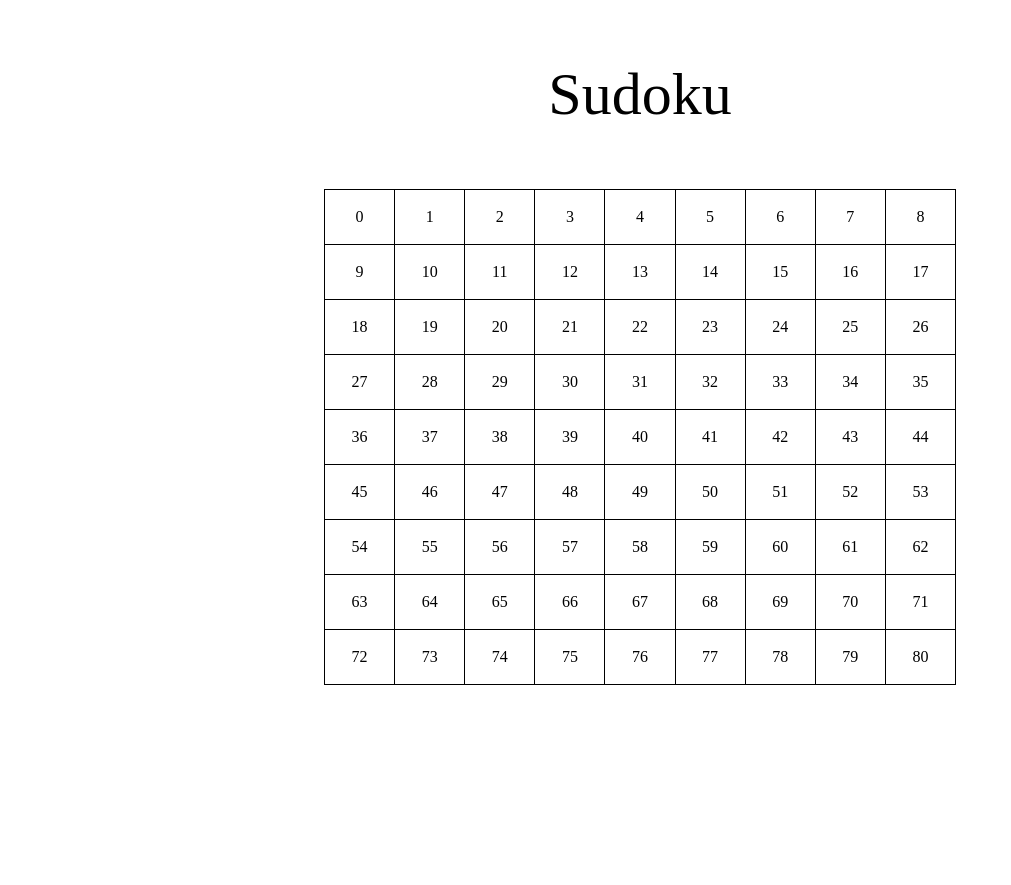
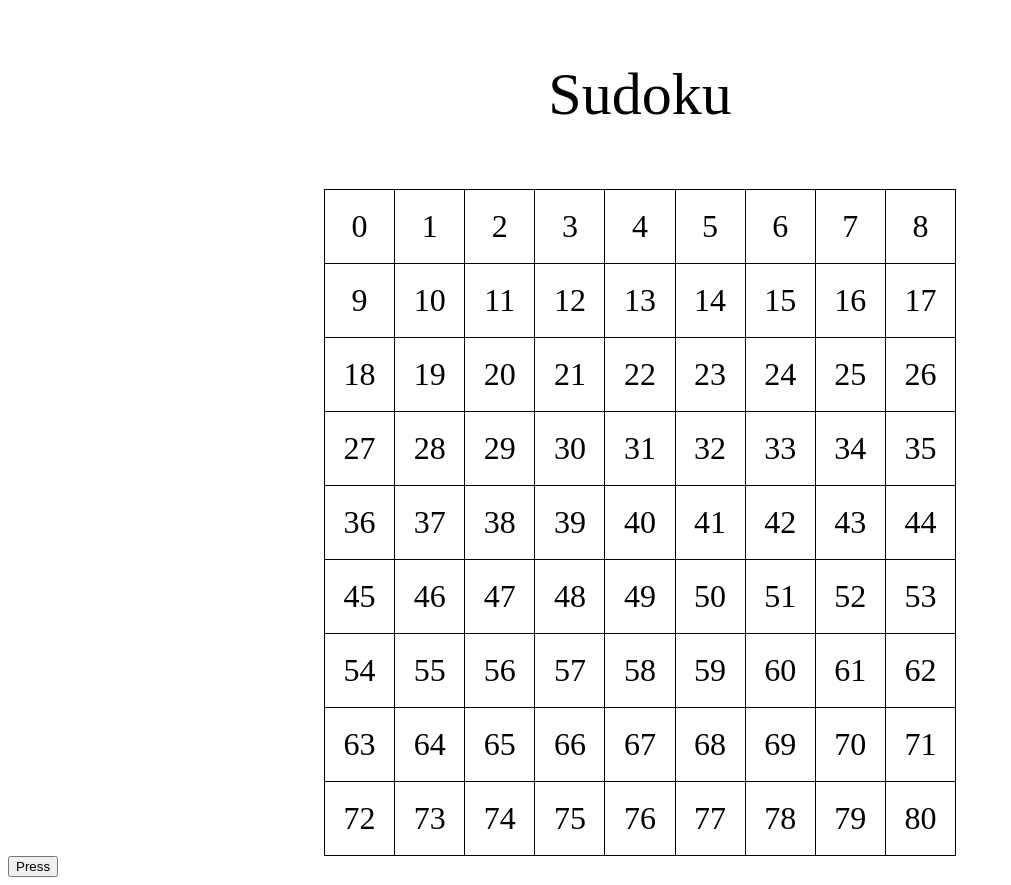
Before and after one commit to 10ku/Vue-Sudoku, a Vue app: page / in a window 1280 px wide. Shown: the whole page, without its empty margins (0-1011 px from the left). Before the commit the page ends 800 px from the top, so only its background shows below. Built offline with nearby package versions, Linux system fonts and the light colour scheme.

Commit message:
Vue requires mutation methods to trigger view updates

```diff
--- a/src/components/Sudoku.vue
+++ b/src/components/Sudoku.vue
@@ -6,6 +6,7 @@
 			<td v-for="value in array" :key=value.id>{{value}}</td>
 		</tr>
 	</table>
+	<button @click="editBoard">Press</button>
 </div>
 </template>
 
@@ -22,12 +23,19 @@ export default class Sudoku extends Vue
 		let k = 0;
 		for(let i = 0; i < 9; i++)
 		{
-			this.board[i] = [];
+			// this.board[i] = [];
+			this.board.push([]);
 			for(let j = 0; j < 9; j++)
 			{
-				this.board[i][j] = k++;
+				// this.board[i][j] = k++;
+				this.board[i].push(k++);
 			}
 		}
+	}
+
+	editBoard()
+	{
+		this.$set(this.board[0], 0, 5)
 	}
 }
 </script>
@@ -47,8 +55,10 @@ table
 }
 td
 {
-	border: 1px solid;
+	border: 1px solid black;
 	text-align: center;
 	padding: 18px;
+	font-size: 32px;
+	/* color: dodgerblue; */
 }
 </style>
```
